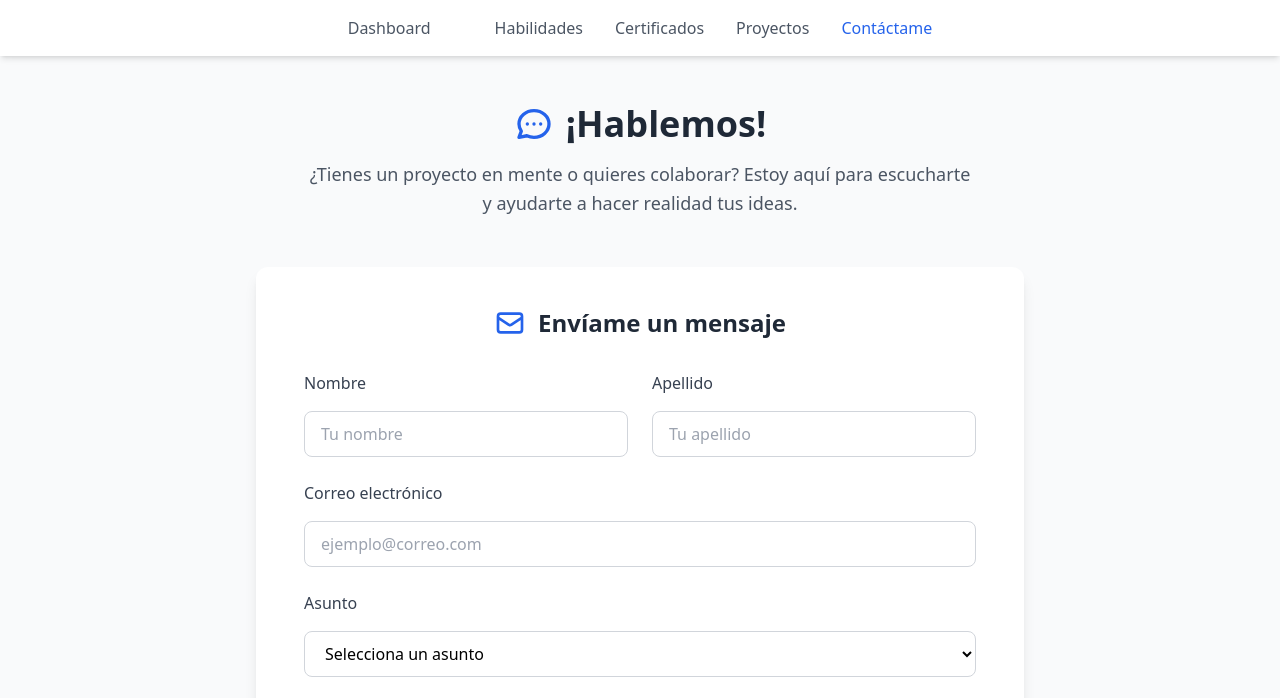
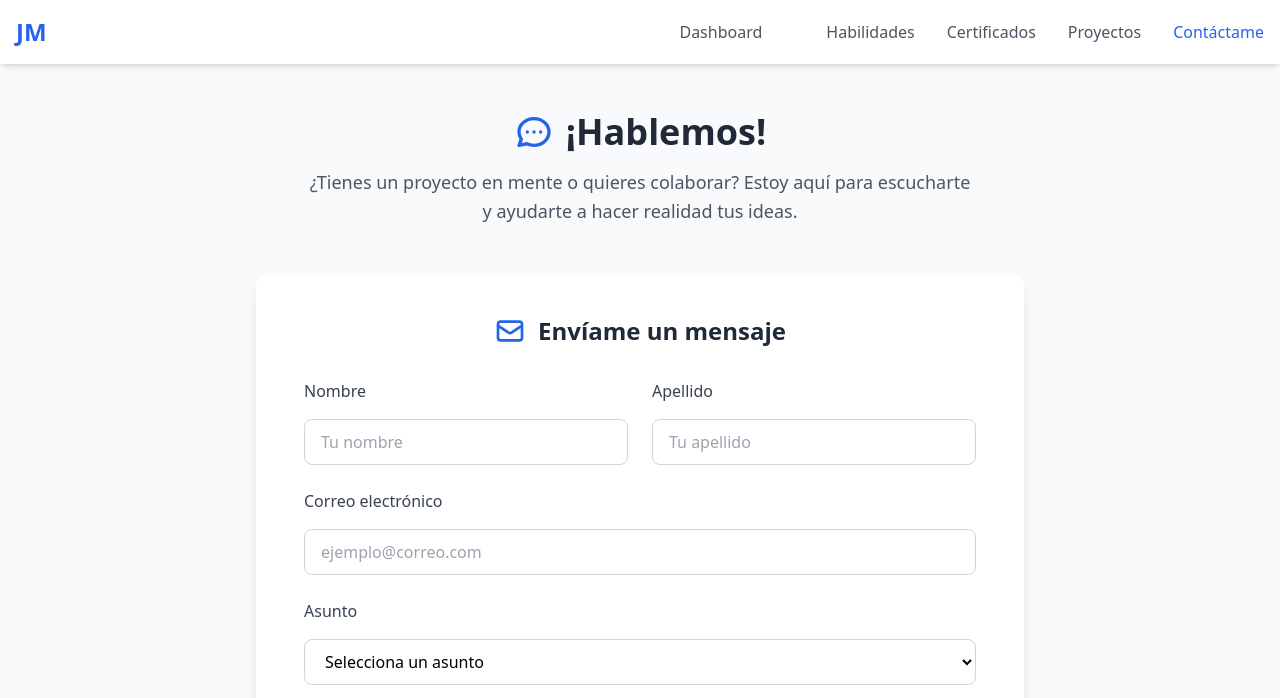
Before and after one commit to joaoelian204/Portafolio-Web, a website built with Vite: page pages/contacto.html in a window 1280 px wide. Shown: the top 698 px of the page. Built offline with nearby package versions, Linux system fonts and the light colour scheme.

Commit message:
Update contacto.html

```diff
--- a/pages/contacto.html
+++ b/pages/contacto.html
@@ -13,15 +13,23 @@
 <body class="bg-gray-50 min-h-screen flex flex-col">
   <header class="bg-white shadow-md sticky top-0 z-50">
     <nav class="container mx-auto px-4 py-4">
-      <ul class="flex justify-center space-x-8">
-        <li><a href="../index.html" class="text-gray-600 hover:text-gray-800 font-medium">Dashboard</a></li>
-        <li><a href="habilidades.html" class="text-gray-600 hover:text-gray-800 font-medium">Habilidades</a></li>
-        <li><a href="certificados.html" class="text-gray-600 hover:text-gray-800 font-medium">Certificados</a></li>
-        <li><a href="proyectos.html" class="text-gray-600 hover:text-gray-800 font-medium">Proyectos</a></li>
-        <li><a href="contacto.html" class="text-blue-600 hover:text-blue-800 font-medium">Contáctame</a></li>
-      </ul>
+      <div class="flex flex-col md:flex-row justify-between items-center">
+        <a href="../index.html" class="text-2xl font-bold text-blue-600 mb-4 md:mb-0">JM</a>
+        <input type="checkbox" id="nav-toggle" class="hidden peer">
+        <label for="nav-toggle" class="md:hidden cursor-pointer">
+          <svg xmlns="http://www.w3.org/2000/svg" class="h-6 w-6" fill="none" viewBox="0 0 24 24" stroke="currentColor">
+            <path stroke-linecap="round" stroke-linejoin="round" stroke-width="2" d="M4 6h16M4 12h16M4 18h16" />
+          </svg>
+        </label>
+        <ul class="hidden peer-checked:flex flex-col md:flex md:flex-row absolute md:relative top-full left-0 right-0 bg-white md:bg-transparent shadow-lg md:shadow-none p-4 md:p-0 space-y-4 md:space-y-0 md:space-x-8 items-center">
+          <li><a href="../index.html" class="text-gray-600 hover:text-gray-800 font-medium block">Dashboard</a></li>
+          <li><a href="habilidades.html" class="text-gray-600 hover:text-gray-800 font-medium block">Habilidades</a></li>
+          <li><a href="certificados.html" class="text-gray-600 hover:text-gray-800 font-medium block">Certificados</a></li>
+          <li><a href="proyectos.html" class="text-gray-600 hover:text-gray-800 font-medium block">Proyectos</a></li>
+          <li><a href="contacto.html" class="text-blue-600 hover:text-blue-800 font-medium block">Contáctame</a></li>
+        </ul>
+      </div>
     </nav>
-
   </header>
 
   <main class="flex-grow container mx-auto px-4 py-12">
```
